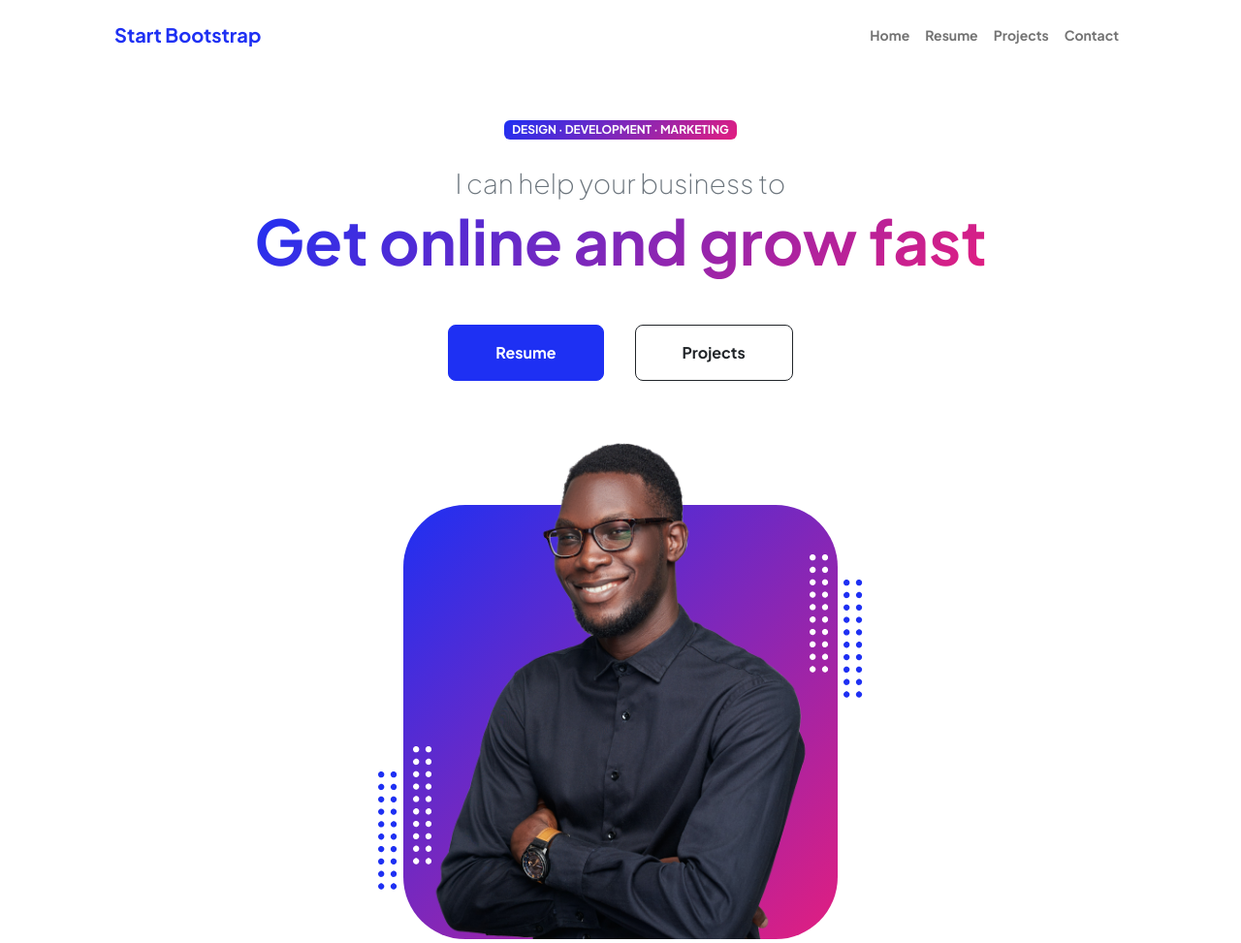
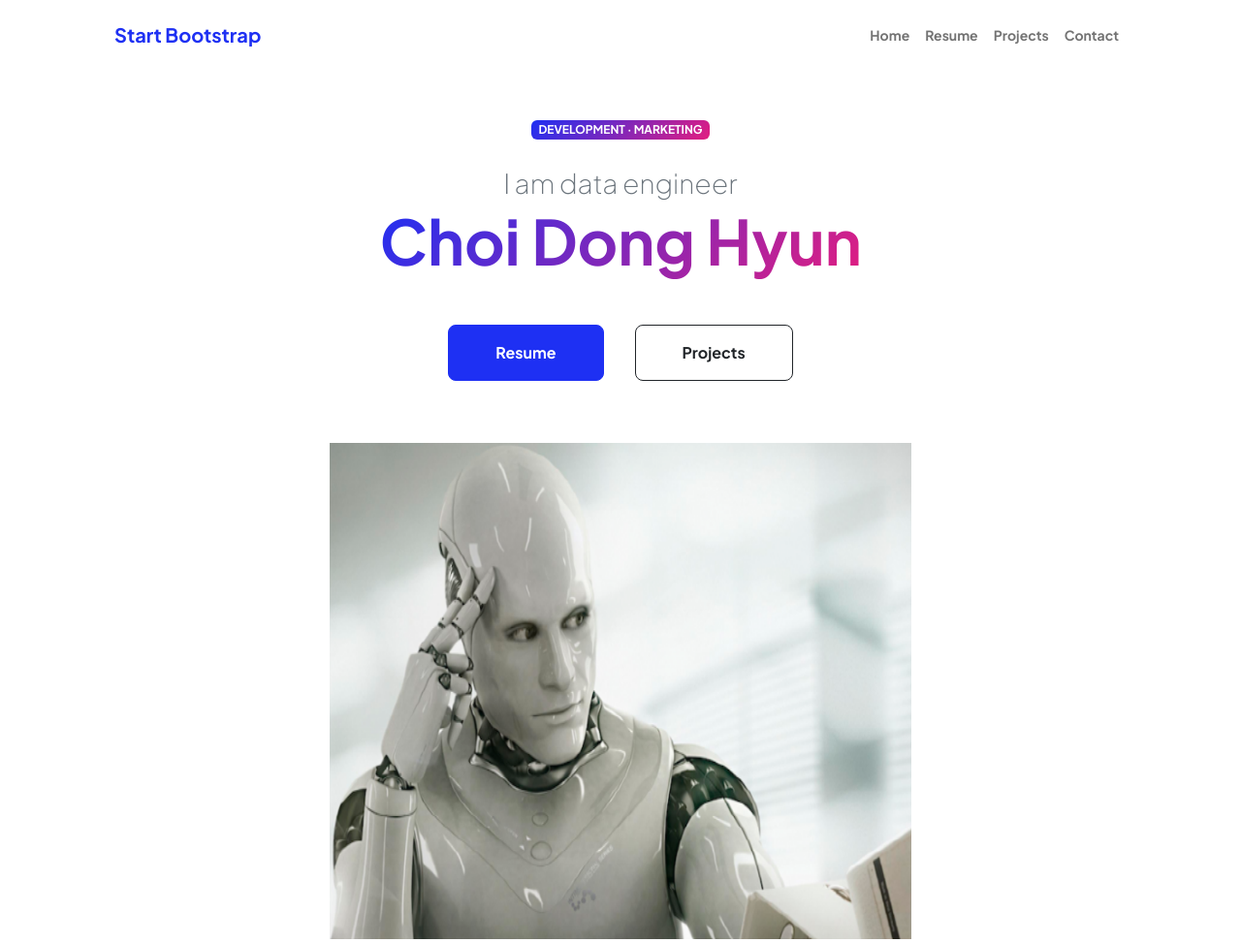
Before and after one commit to cleamm/cleamm.github.io, a plain HTML site: page index.html in a window 1280 px wide. Shown: the top 973 px of the page at 97% size. Drawn offline with nearby package versions, Linux system fonts and the light colour scheme.

Commit message:
change profile

```diff
--- a/index.html
+++ b/index.html
@@ -41,9 +41,9 @@
                         <div class="col-xxl-5">
                             <!-- Header text content-->
                             <div class="text-center text-xxl-start">
-                                <div class="badge bg-gradient-primary-to-secondary text-white mb-4"><div class="text-uppercase">Design &middot; Development &middot; Marketing</div></div>
-                                <div class="fs-3 fw-light text-muted">I can help your business to</div>
-                                <h1 class="display-3 fw-bolder mb-5"><span class="text-gradient d-inline">Get online and grow fast</span></h1>
+                                <div class="badge bg-gradient-primary-to-secondary text-white mb-4"><div class="text-uppercase">Development &middot; Marketing</div></div>
+                                <div class="fs-3 fw-light text-muted">I am data engineer</div>
+                                <h1 class="display-3 fw-bolder mb-5"><span class="text-gradient d-inline">Choi Dong Hyun</span></h1>
                                 <div class="d-grid gap-3 d-sm-flex justify-content-sm-center justify-content-xxl-start mb-3">
                                     <a class="btn btn-primary btn-lg px-5 py-3 me-sm-3 fs-6 fw-bolder" href="resume.html">Resume</a>
                                     <a class="btn btn-outline-dark btn-lg px-5 py-3 fs-6 fw-bolder" href="projects.html">Projects</a>
@@ -56,10 +56,10 @@
                                 <div class="profile bg-gradient-primary-to-secondary">
                                     <!-- TIP: For best results, use a photo with a transparent background like the demo example below-->
                                     <!-- Watch a tutorial on how to do this on YouTube (link)-->
-                                    <img class="profile-img" src="assets/profile.png" alt="..." />
+                                    <img class="profile-img" src="assets/profile2.png" alt="..." width="600px"/>
                                     <div class="dots-1">
                                         <!-- SVG Dots-->
-                                        <svg version="1.1" xmlns="http://www.w3.org/2000/svg" xmlns:xlink="http://www.w3.org/1999/xlink" x="0px" y="0px" viewBox="0 0 191.6 1215.4" style="enable-background: new 0 0 191.6 1215.4" xml:space="preserve">
+                                        <!-- <svg version="1.1" xmlns="http://www.w3.org/2000/svg" xmlns:xlink="http://www.w3.org/1999/xlink" x="0px" y="0px" viewBox="0 0 191.6 1215.4" style="enable-background: new 0 0 191.6 1215.4" xml:space="preserve">
                                             <g transform="translate(0.000000,1280.000000) scale(0.100000,-0.100000)">
                                                 <path d="M227.7,12788.6c-105-35-200-141-222-248c-43-206,163-412,369-369c155,32,275,190,260,339c-11,105-90,213-190,262        C383.7,12801.6,289.7,12808.6,227.7,12788.6z"></path>
                                                 <path d="M1507.7,12788.6c-151-50-253-216-222-362c25-119,136-230,254-255c194-41,395,142,375,339c-11,105-90,213-190,262        C1663.7,12801.6,1569.7,12808.6,1507.7,12788.6z"></path>
@@ -82,12 +82,12 @@
                                                 <path d="M227.7,1268.6c-105-35-200-141-222-248c-43-206,163-412,369-369c155,32,275,190,260,339c-11,105-90,213-190,262        C383.7,1281.6,289.7,1288.6,227.7,1268.6z"></path>
                                                 <path d="M1507.7,1268.6c-105-35-200-141-222-248c-43-206,163-412,369-369c155,32,275,190,260,339c-11,105-90,213-190,262        C1663.7,1281.6,1569.7,1288.6,1507.7,1268.6z"></path>
                                             </g>
-                                        </svg>
+                                        </svg> -->
                                         <!-- END of SVG dots-->
                                     </div>
                                     <div class="dots-2">
                                         <!-- SVG Dots-->
-                                        <svg version="1.1" xmlns="http://www.w3.org/2000/svg" xmlns:xlink="http://www.w3.org/1999/xlink" x="0px" y="0px" viewBox="0 0 191.6 1215.4" style="enable-background: new 0 0 191.6 1215.4" xml:space="preserve">
+                                        <!-- <svg version="1.1" xmlns="http://www.w3.org/2000/svg" xmlns:xlink="http://www.w3.org/1999/xlink" x="0px" y="0px" viewBox="0 0 191.6 1215.4" style="enable-background: new 0 0 191.6 1215.4" xml:space="preserve">
                                             <g transform="translate(0.000000,1280.000000) scale(0.100000,-0.100000)">
                                                 <path d="M227.7,12788.6c-105-35-200-141-222-248c-43-206,163-412,369-369c155,32,275,190,260,339c-11,105-90,213-190,262        C383.7,12801.6,289.7,12808.6,227.7,12788.6z"></path>
                                                 <path d="M1507.7,12788.6c-151-50-253-216-222-362c25-119,136-230,254-255c194-41,395,142,375,339c-11,105-90,213-190,262        C1663.7,12801.6,1569.7,12808.6,1507.7,12788.6z"></path>
@@ -110,12 +110,12 @@
                                                 <path d="M227.7,1268.6c-105-35-200-141-222-248c-43-206,163-412,369-369c155,32,275,190,260,339c-11,105-90,213-190,262        C383.7,1281.6,289.7,1288.6,227.7,1268.6z"></path>
                                                 <path d="M1507.7,1268.6c-105-35-200-141-222-248c-43-206,163-412,369-369c155,32,275,190,260,339c-11,105-90,213-190,262        C1663.7,1281.6,1569.7,1288.6,1507.7,1268.6z"></path>
                                             </g>
-                                        </svg>
+                                        </svg> -->
                                         <!-- END of SVG dots-->
                                     </div>
                                     <div class="dots-3">
                                         <!-- SVG Dots-->
-                                        <svg version="1.1" xmlns="http://www.w3.org/2000/svg" xmlns:xlink="http://www.w3.org/1999/xlink" x="0px" y="0px" viewBox="0 0 191.6 1215.4" style="enable-background: new 0 0 191.6 1215.4" xml:space="preserve">
+                                        <!-- <svg version="1.1" xmlns="http://www.w3.org/2000/svg" xmlns:xlink="http://www.w3.org/1999/xlink" x="0px" y="0px" viewBox="0 0 191.6 1215.4" style="enable-background: new 0 0 191.6 1215.4" xml:space="preserve">
                                             <g transform="translate(0.000000,1280.000000) scale(0.100000,-0.100000)">
                                                 <path d="M227.7,12788.6c-105-35-200-141-222-248c-43-206,163-412,369-369c155,32,275,190,260,339c-11,105-90,213-190,262        C383.7,12801.6,289.7,12808.6,227.7,12788.6z"></path>
                                                 <path d="M1507.7,12788.6c-151-50-253-216-222-362c25-119,136-230,254-255c194-41,395,142,375,339c-11,105-90,213-190,262        C1663.7,12801.6,1569.7,12808.6,1507.7,12788.6z"></path>
@@ -138,12 +138,12 @@
                                                 <path d="M227.7,1268.6c-105-35-200-141-222-248c-43-206,163-412,369-369c155,32,275,190,260,339c-11,105-90,213-190,262        C383.7,1281.6,289.7,1288.6,227.7,1268.6z"></path>
                                                 <path d="M1507.7,1268.6c-105-35-200-141-222-248c-43-206,163-412,369-369c155,32,275,190,260,339c-11,105-90,213-190,262        C1663.7,1281.6,1569.7,1288.6,1507.7,1268.6z"></path>
                                             </g>
-                                        </svg>
+                                        </svg> -->
                                         <!-- END of SVG dots-->
                                     </div>
                                     <div class="dots-4">
                                         <!-- SVG Dots-->
-                                        <svg version="1.1" xmlns="http://www.w3.org/2000/svg" xmlns:xlink="http://www.w3.org/1999/xlink" x="0px" y="0px" viewBox="0 0 191.6 1215.4" style="enable-background: new 0 0 191.6 1215.4" xml:space="preserve">
+                                        <!-- <svg version="1.1" xmlns="http://www.w3.org/2000/svg" xmlns:xlink="http://www.w3.org/1999/xlink" x="0px" y="0px" viewBox="0 0 191.6 1215.4" style="enable-background: new 0 0 191.6 1215.4" xml:space="preserve">
                                             <g transform="translate(0.000000,1280.000000) scale(0.100000,-0.100000)">
                                                 <path d="M227.7,12788.6c-105-35-200-141-222-248c-43-206,163-412,369-369c155,32,275,190,260,339c-11,105-90,213-190,262        C383.7,12801.6,289.7,12808.6,227.7,12788.6z"></path>
                                                 <path d="M1507.7,12788.6c-151-50-253-216-222-362c25-119,136-230,254-255c194-41,395,142,375,339c-11,105-90,213-190,262        C1663.7,12801.6,1569.7,12808.6,1507.7,12788.6z"></path>
@@ -166,7 +166,7 @@
                                                 <path d="M227.7,1268.6c-105-35-200-141-222-248c-43-206,163-412,369-369c155,32,275,190,260,339c-11,105-90,213-190,262        C383.7,1281.6,289.7,1288.6,227.7,1268.6z"></path>
                                                 <path d="M1507.7,1268.6c-105-35-200-141-222-248c-43-206,163-412,369-369c155,32,275,190,260,339c-11,105-90,213-190,262        C1663.7,1281.6,1569.7,1288.6,1507.7,1268.6z"></path>
                                             </g>
-                                        </svg>
+                                        </svg> -->
                                         <!-- END of SVG dots-->
                                     </div>
                                 </div>
@@ -185,9 +185,9 @@
                                 <p class="lead fw-light mb-4">My name is Start Bootstrap and I help brands grow.</p>
                                 <p class="text-muted">Lorem ipsum dolor sit amet, consectetur adipisicing elit. Fugit dolorum itaque qui unde quisquam consequatur autem. Eveniet quasi nobis aliquid cumque officiis sed rem iure ipsa! Praesentium ratione atque dolorem?</p>
                                 <div class="d-flex justify-content-center fs-2 gap-4">
-                                    <a class="text-gradient" href="#!"><i class="bi bi-twitter"></i></a>
+                                    <a class="text-gradient" href="#!"><i class="bi bi-slack"></i></a>
                                     <a class="text-gradient" href="#!"><i class="bi bi-linkedin"></i></a>
-                                    <a class="text-gradient" href="#!"><i class="bi bi-github"></i></a>
+                                    <a class="text-gradient" href="https://github.com/cleamm"><i class="bi bi-github"></i></a>
                                 </div>
                             </div>
                         </div>
```
Also changed, not shown: assets/profile2.png (added).
